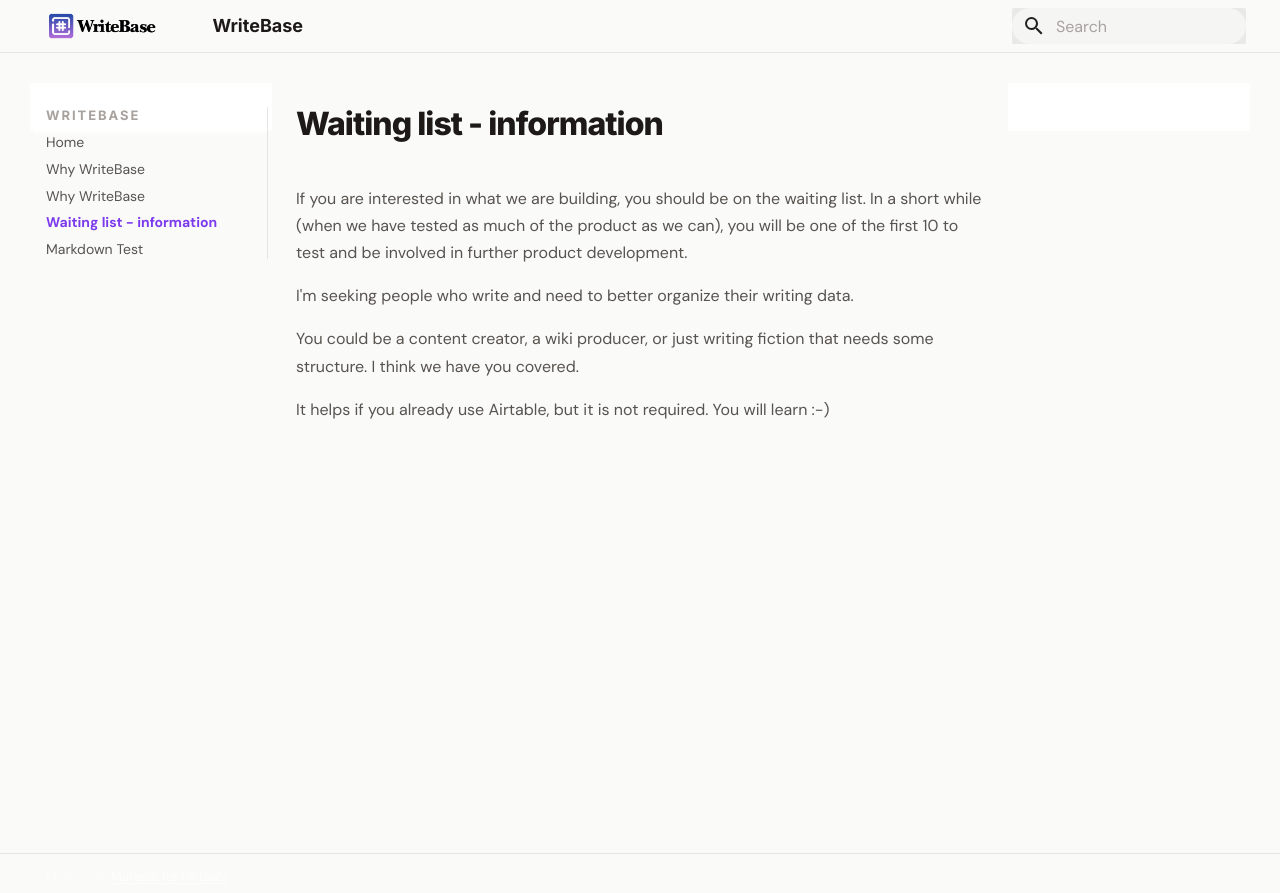
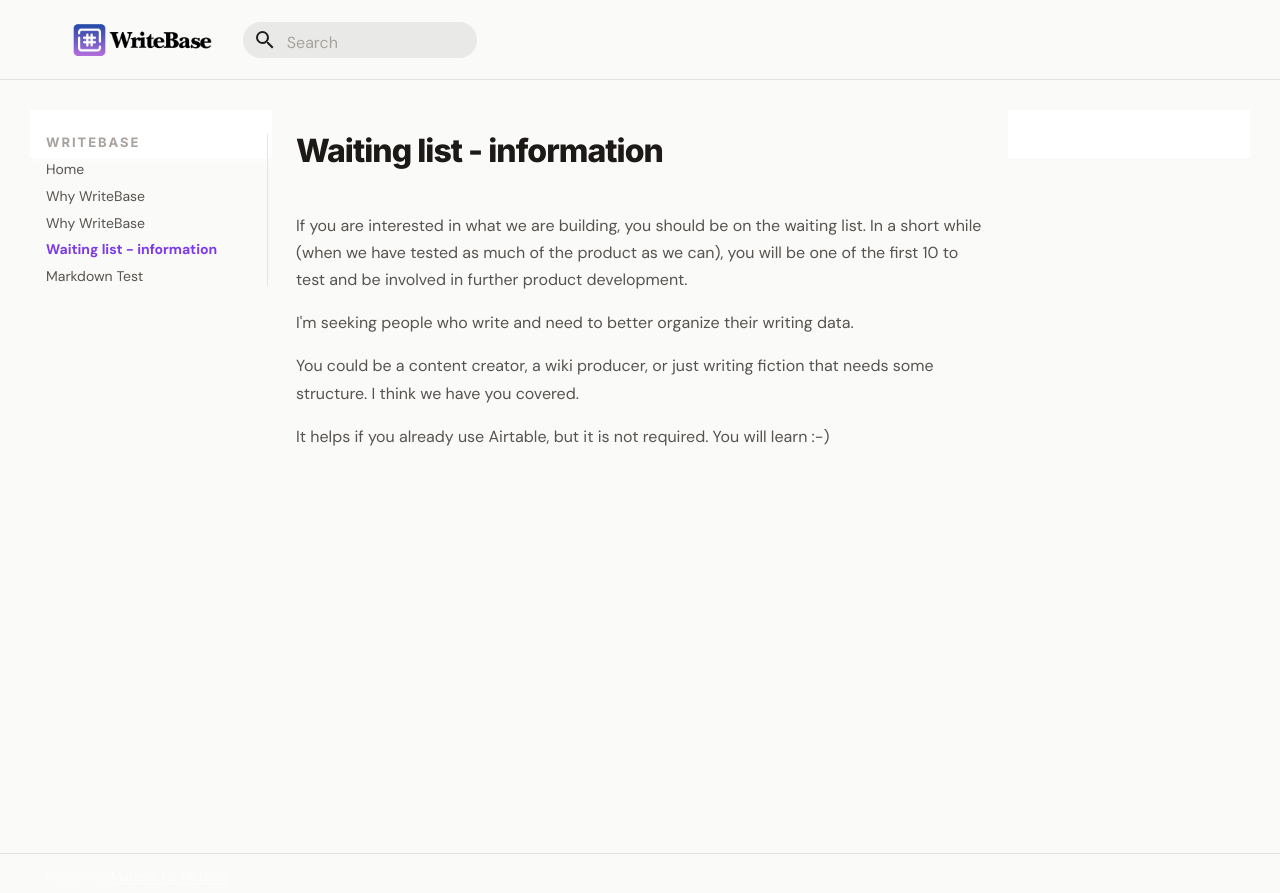
Before and after one commit to larssonhthomas-afk/writebase-docs, an MkDocs documentation site: the page built from docs/20_waiting-list---information.md, in a window 1280 px wide. Shown: the top 893 px of the page. Built offline with MkDocs 1.6.1 and Material for MkDocs 9.7.7, drawn with Linux system fonts in a browser that asks for light colours; some web fonts are replaced.

Commit message:
Update extra.css

```diff
--- a/docs/extra.css
+++ b/docs/extra.css
@@ -117,6 +117,7 @@ body {
   backdrop-filter: blur(20px);
   border-bottom: 1px solid var(--stone-200);
   box-shadow: none;
+  height: 80px;
 }
 
 .md-header[data-md-state="shadow"] {
@@ -124,14 +125,25 @@ body {
   border-bottom: 1px solid var(--stone-200);
 }
 
+.md-header__inner {
+  height: 80px;
+  padding: 0 2rem;
+}
+
+/* Hide "WriteBase" text */
 .md-header__title {
-  font-family: 'Inter', sans-serif;
-  font-weight: 700;
-  color: var(--stone-900);
+  display: none;
+}
+
+/* Logo */
+.md-header__button.md-logo {
+  margin: 0;
+  padding: 0;
 }
 
 .md-header__button.md-logo img {
-  height: 28px;
+  height: 36px;
+  width: auto;
 }
 
 /* Navigation */
@@ -240,10 +252,16 @@ body {
 }
 
 /* Search */
-.md-search__input {
+.md-search__form {
   background: var(--stone-100);
   border-radius: 100px;
+}
+
+.md-search__input {
+  background: transparent;
   font-family: 'DM Sans', sans-serif;
+  height: 40px;
+  padding-left: 44px;
 }
 
 .md-search__input::placeholder {
```
